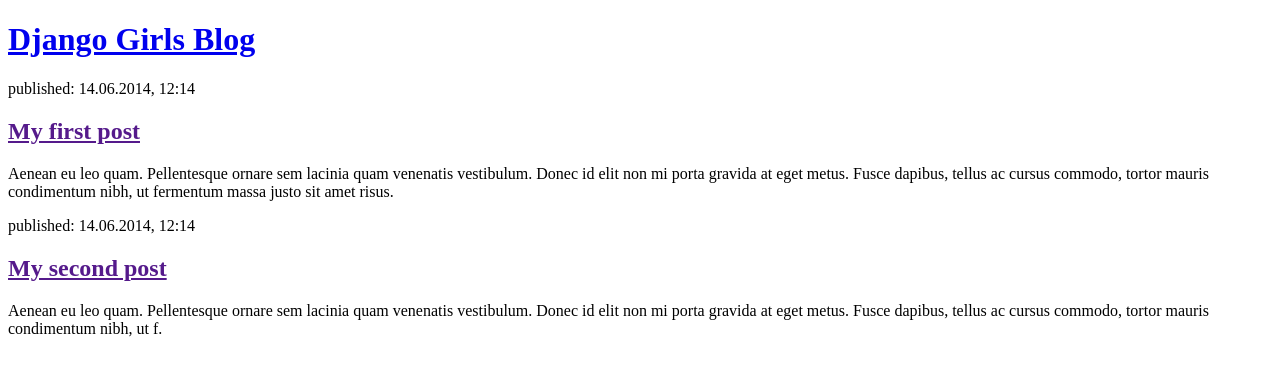
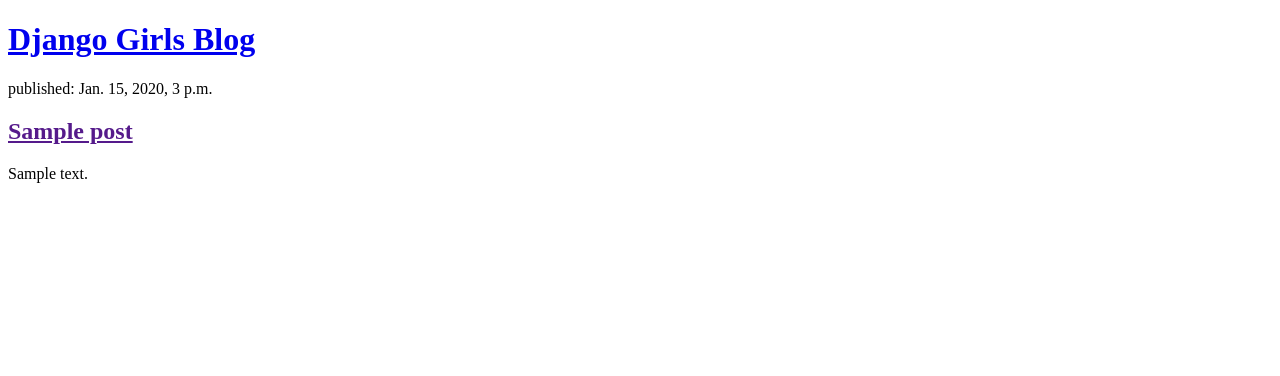
Before and after one commit to Asfand0007/my-first-blog, a Django app: page / in a window 1280 px wide. Shown: the top 376 px of the page. Run offline with Django 5.2, Linux system fonts and the light colour scheme; tables that the repository leaves empty hold one stand-in row (values such as "Sample post").

Commit message:
Modified template and views

```diff
--- a/mysite/blog/models.py
+++ b/mysite/blog/models.py
@@ -4,14 +4,15 @@ from django.conf import settings
 
 # Create your models here.
 class Post(models.Model):
-    author=models.ForeignKey(settings.AUTH_USER_MODEL, on_delete=models.CASCADE)
-    title= models.CharField(max_length=200)
-    text= models.TextField()
-    createdDate= models.DateTimeField(default=timezone.now)
-    publishedDate=models.DateTimeField(blank=True, null=True)
+    author = models.ForeignKey(settings.AUTH_USER_MODEL, on_delete=models.CASCADE)
+    title = models.CharField(max_length=200)
+    text = models.TextField()
+    created_date = models.DateTimeField(default=timezone.now)
+    published_date = models.DateTimeField(blank=True, null=True)
 
     def publish(self):
-        self.publishedDate= timezone.now
+        self.published_date = timezone.now()
+        print(f"Publishing date: {self.published_date}")  # Debug statement
         self.save()
 
     def __str__(self):
--- a/mysite/blog/templates/blog/post_list.html
+++ b/mysite/blog/templates/blog/post_list.html
@@ -7,16 +7,12 @@
         <header>
             <h1><a href="/">Django Girls Blog</a></h1>
         </header>
-        <article>
-            <time>published: 14.06.2014, 12:14</time>
-            <h2><a href="">My first post</a></h2>
-            <p>Aenean eu leo quam. Pellentesque ornare sem lacinia quam venenatis vestibulum. Donec id elit non mi porta gravida at eget metus. Fusce dapibus, tellus ac cursus commodo, tortor mauris condimentum nibh, ut fermentum massa justo sit amet risus.</p>
-        </article>
-
-        <article>
-            <time>published: 14.06.2014, 12:14</time>
-            <h2><a href="">My second post</a></h2>
-            <p>Aenean eu leo quam. Pellentesque ornare sem lacinia quam venenatis vestibulum. Donec id elit non mi porta gravida at eget metus. Fusce dapibus, tellus ac cursus commodo, tortor mauris condimentum nibh, ut f.</p>
-        </article>
+        {% for post in posts %}
+            <article>
+                <time>published: {{ post.published_date }}</time>
+                <h2><a href="">{{ post.title }}</a></h2>
+                <p>{{ post.text }}</p>
+            </article>
+        {% endfor %}
     </body>
 </html>
--- a/mysite/blog/views.py
+++ b/mysite/blog/views.py
@@ -1,5 +1,8 @@
 from django.shortcuts import render
+from django.utils import timezone
+from .models import Post
 
 # Create your views here.
 def post_list(request):
-    return render(request, 'blog/post_list.html')
+    post= Post.objects.filter(published_date__lte=timezone.now()).order_by('published_date')
+    return render(request, 'blog/post_list.html',{'posts':post})
```
Also changed, not shown: mysite/blog/migrations/0002_rename_createddate_post_created_date_and_more.py (added).
